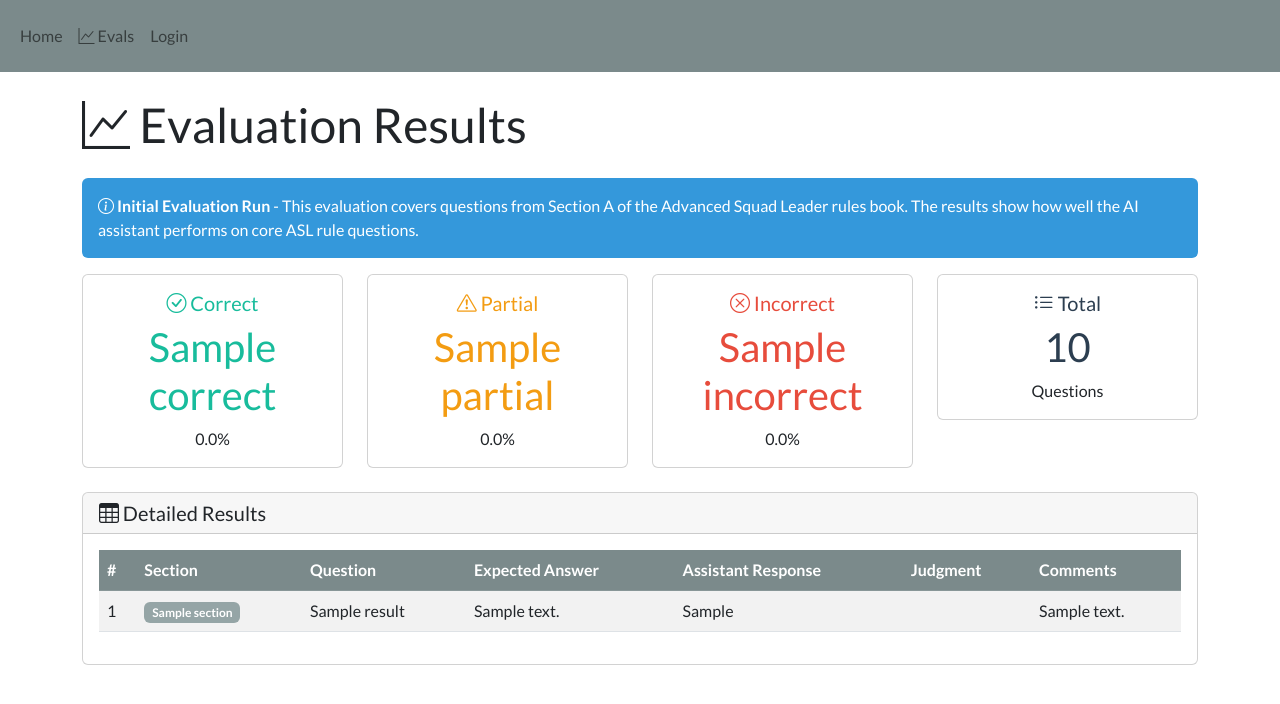
After one commit to kehannan/ruleschat, a FastAPI app: template templates/evals.html in a window 1280 px wide. The commit adds this page. Shown: the top 704 px of the page. Run offline with FastAPI, Linux system fonts and the light colour scheme; the template is opened without the code that fills it: most values are stand-ins (such as "Sample title", 1, 10 or a date in 2020); some libraries are stand-ins or nearby versions.

Commit message:
Add evals page and update site title - Add /evals route for displaying evaluation results - Create evals.html template with summary stats and detailed table - Update site title to 'Advanced Squad Leader (ASL) Rules Assistant' - Make evals page publicly accessible - Add navigation link for evals page - Update manual_eval.py with improved error handling and HTTP fallback

```diff
--- a/main.py
+++ b/main.py
@@ -15,6 +15,7 @@ from openai import OpenAI
 from datetime import datetime, timedelta
 from fastapi_mail import FastMail, MessageSchema, ConnectionConfig
 from pydantic import EmailStr
+from assistant import EventHandler  # Add this import
 
 # Import your user model and auth utilities
 from models import get_user_by_username, update_user_profile, User, Invitation  # Function to retrieve a user by username
@@ -163,6 +164,69 @@ async def profile_page(request: Request, user: User = Depends(get_current_user))
         "message_type": request.query_params.get("message_type", "info")
     })
     return templates.TemplateResponse("profile.html", context)
+
+# Evals page - accessible to admin users
+@app.get("/evals", response_class=HTMLResponse)
+async def evals_page(request: Request):
+    """Display evaluation results from manual_eval_results.jsonl"""
+    try:
+        import json
+        from collections import Counter
+
+        # Read evaluation results
+        results = []
+        eval_file_path = "evals/manual_eval_results.jsonl"
+
+        if os.path.exists(eval_file_path):
+            with open(eval_file_path, "r", encoding='utf-8') as f:
+                for line in f:
+                    line = line.strip()
+                    if line:
+                        results.append(json.loads(line))
+
+        # Calculate statistics
+        total = len(results)
+        if total > 0:
+            judgment_counts = Counter(result['judgment'] for result in results)
+            correct = judgment_counts.get('correct', 0)
+            incorrect = judgment_counts.get('incorrect', 0)
+            partial = judgment_counts.get('partial', 0)
+
+            correct_pct = (correct / total) * 100
+            incorrect_pct = (incorrect / total) * 100
+            partial_pct = (partial / total) * 100
+        else:
+            correct = incorrect = partial = 0
+            correct_pct = incorrect_pct = partial_pct = 0
+
+        context = get_base_context(request)
+        context.update({
+            "results": results,
+            "total": total,
+            "correct": correct,
+            "incorrect": incorrect,
+            "partial": partial,
+            "correct_pct": correct_pct,
+            "incorrect_pct": incorrect_pct,
+            "partial_pct": partial_pct
+        })
+
+        return templates.TemplateResponse("evals.html", context)
+
+    except Exception as e:
+        context = get_base_context(request)
+        context.update({
+            "error": f"Error loading evaluation results: {str(e)}",
+            "results": [],
+            "total": 0,
+            "correct": 0,
+            "incorrect": 0,
+            "partial": 0,
+            "correct_pct": 0,
+            "incorrect_pct": 0,
+            "partial_pct": 0
+        })
+        return templates.TemplateResponse("evals.html", context)
 
 # Update profile
 @app.post("/update-profile", response_class=RedirectResponse, name="update_profile")
@@ -337,18 +401,6 @@ async def websocket_chat(websocket: WebSocket):
                 await ping_task
             except asyncio.CancelledError:
                 pass
-
-        # Clean up the thread if it was created
-        if thread_id:
-            try:
-                # Optionally delete the thread to clean up
-                # client.beta.threads.delete(thread_id)
-                logging.info(f"Thread {thread_id} cleanup completed")
-            except Exception as e:
-                logging.error(f"Error cleaning up thread: {e}")
-
-        # Log that we're done but don't try to close the connection
-        # FastAPI will handle the connection closure
         logging.info("🔻 WebSocket connection resources cleaned up.")
 
 # Logout route: removes access token and redirects to login
--- a/templates/base.html
+++ b/templates/base.html
@@ -2,7 +2,7 @@
 <html lang="en">
   <head>
     <meta charset="UTF-8" />
-    <title>{% block title %}Rules Chat{% endblock %}</title>
+    <title>{% block title %}ASL Rules Assistant{% endblock %}</title>
     <!-- Bootswatch (Flatly) -->
     <link
       rel="stylesheet"
@@ -32,9 +32,14 @@
             <li class="nav-item">
               <a class="nav-link" href="{{ url_for('home') }}">Home</a>
             </li>
+            <li class="nav-item">
+              <a class="nav-link" href="{{ url_for('evals_page') }}">
+                <i class="bi bi-graph-up" aria-hidden="true"></i> Evals
+              </a>
+            </li>
             {% if user_email is defined and user_email %}
               <li class="nav-item">
-                <a class="nav-link" href="{{ url_for('ruleschat') }}">Rules Chat</a>
+                <a class="nav-link" href="{{ url_for('ruleschat') }}">ASL Rules Assistant</a>
               </li>
               <li class="nav-item">
                 <a class="nav-link" href="{{ url_for('profile_page') }}">
--- /dev/null
+++ b/templates/evals.html
@@ -0,0 +1,159 @@
+{% extends "base.html" %}
+
+{% block title %}Evaluation Results{% endblock %}
+
+{% block content %}
+<div class="row">
+  <div class="col-12">
+    <h1 class="mb-4">
+      <i class="bi bi-graph-up"></i> Evaluation Results
+    </h1>
+
+    <!-- Description -->
+    <div class="alert alert-info" role="alert">
+      <i class="bi bi-info-circle"></i>
+      <strong>Initial Evaluation Run</strong> - This evaluation covers questions from Section A of the Advanced Squad Leader rules book.
+      The results show how well the AI assistant performs on core ASL rule questions.
+    </div>
+
+    {% if error %}
+    <div class="alert alert-danger" role="alert">
+      <i class="bi bi-exclamation-triangle"></i> {{ error }}
+    </div>
+    {% endif %}
+
+    <!-- Summary Statistics -->
+    <div class="row mb-4">
+      <div class="col-md-3">
+        <div class="card text-center">
+          <div class="card-body">
+            <h5 class="card-title text-success">
+              <i class="bi bi-check-circle"></i> Correct
+            </h5>
+            <h2 class="text-success">{{ correct }}</h2>
+            <p class="card-text">{{ "%.1f"|format(correct_pct) }}%</p>
+          </div>
+        </div>
+      </div>
+      <div class="col-md-3">
+        <div class="card text-center">
+          <div class="card-body">
+            <h5 class="card-title text-warning">
+              <i class="bi bi-exclamation-triangle"></i> Partial
+            </h5>
+            <h2 class="text-warning">{{ partial }}</h2>
+            <p class="card-text">{{ "%.1f"|format(partial_pct) }}%</p>
+          </div>
+        </div>
+      </div>
+      <div class="col-md-3">
+        <div class="card text-center">
+          <div class="card-body">
+            <h5 class="card-title text-danger">
+              <i class="bi bi-x-circle"></i> Incorrect
+            </h5>
+            <h2 class="text-danger">{{ incorrect }}</h2>
+            <p class="card-text">{{ "%.1f"|format(incorrect_pct) }}%</p>
+          </div>
+        </div>
+      </div>
+      <div class="col-md-3">
+        <div class="card text-center">
+          <div class="card-body">
+            <h5 class="card-title text-primary">
+              <i class="bi bi-list-ul"></i> Total
+            </h5>
+            <h2 class="text-primary">{{ total }}</h2>
+            <p class="card-text">Questions</p>
+          </div>
+        </div>
+      </div>
+    </div>
+
+    <!-- Results Table -->
+    {% if results %}
+    <div class="card">
+      <div class="card-header">
+        <h5 class="mb-0">
+          <i class="bi bi-table"></i> Detailed Results
+        </h5>
+      </div>
+      <div class="card-body">
+        <div class="table-responsive">
+          <table class="table table-striped table-hover">
+            <thead class="table-dark">
+              <tr>
+                <th>#</th>
+                <th>Section</th>
+                <th>Question</th>
+                <th>Expected Answer</th>
+                <th>Assistant Response</th>
+                <th>Judgment</th>
+                <th>Comments</th>
+              </tr>
+            </thead>
+            <tbody>
+              {% for result in results %}
+              <tr>
+                <td>{{ loop.index }}</td>
+                <td>
+                  <span class="badge bg-secondary">{{ result.section }}</span>
+                </td>
+                <td>
+                  <div style="max-width: 300px; word-wrap: break-word;">
+                    {{ result.question }}
+                  </div>
+                </td>
+                <td>
+                  <div style="max-width: 200px; word-wrap: break-word;">
+                    {{ result.expected_answer }}
+                  </div>
+                </td>
+                <td>
+                  <div style="max-width: 400px; max-height: 200px; overflow-y: auto; word-wrap: break-word;">
+                    {% if result.assistant_response.startswith('Error:') %}
+                      <span class="text-danger">{{ result.assistant_response }}</span>
+                    {% else %}
+                      {{ result.assistant_response }}
+                    {% endif %}
+                  </div>
+                </td>
+                <td>
+                  {% if result.judgment == 'correct' %}
+                    <span class="badge bg-success">
+                      <i class="bi bi-check-circle"></i> Correct
+                    </span>
+                  {% elif result.judgment == 'partial' %}
+                    <span class="badge bg-warning">
+                      <i class="bi bi-exclamation-triangle"></i> Partial
+                    </span>
+                  {% elif result.judgment == 'incorrect' %}
+                    <span class="badge bg-danger">
+                      <i class="bi bi-x-circle"></i> Incorrect
+                    </span>
+                  {% endif %}
+                </td>
+                <td>
+                  {% if result.comments %}
+                    <div style="max-width: 200px; word-wrap: break-word;">
+                      {{ result.comments }}
+                    </div>
+                  {% else %}
+                    <span class="text-muted">-</span>
+                  {% endif %}
+                </td>
+              </tr>
+              {% endfor %}
+            </tbody>
+          </table>
+        </div>
+      </div>
+    </div>
+    {% else %}
+    <div class="alert alert-info" role="alert">
+      <i class="bi bi-info-circle"></i> No evaluation results found. Run the manual evaluation script first.
+    </div>
+    {% endif %}
+  </div>
+</div>
+{% endblock %}
```
Also changed, not shown: evals/manual_eval.py (added, +224 -0 lines), templates/home.html (+3 -4 lines), 2 other files.
